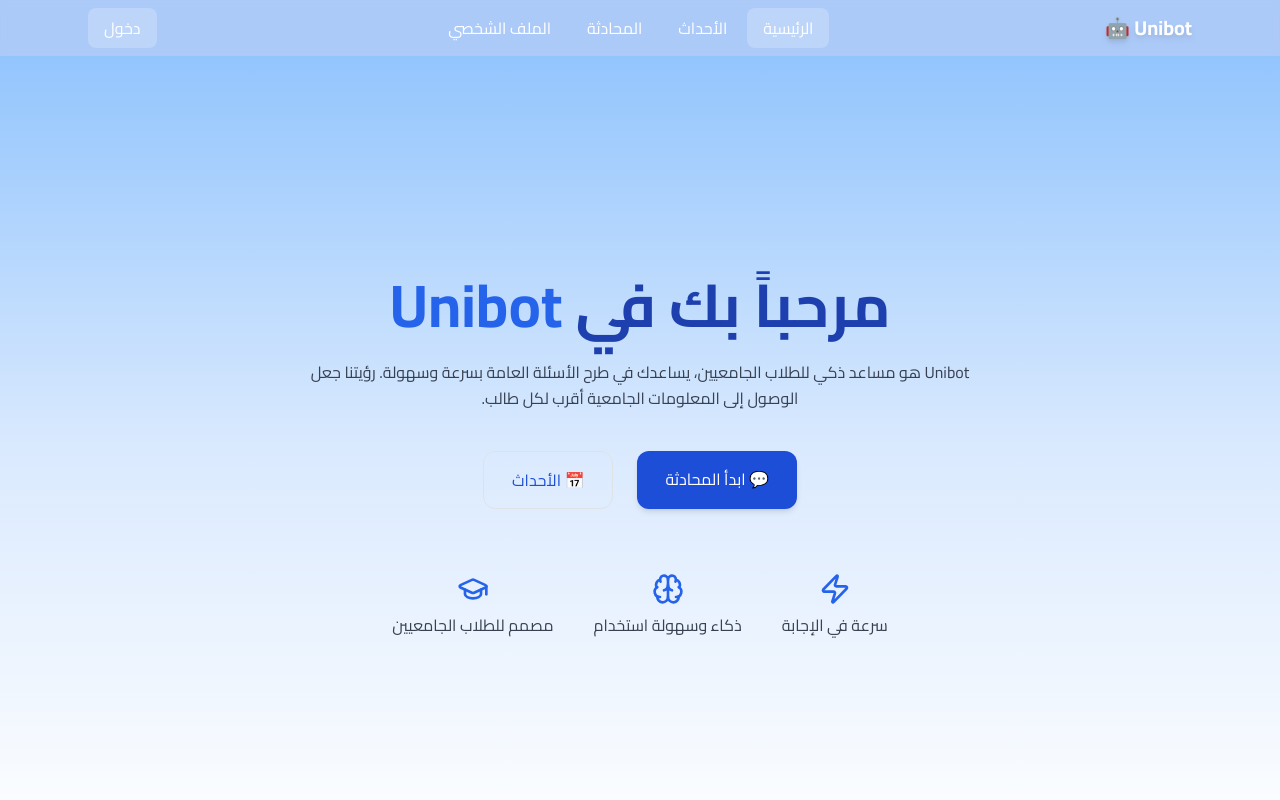
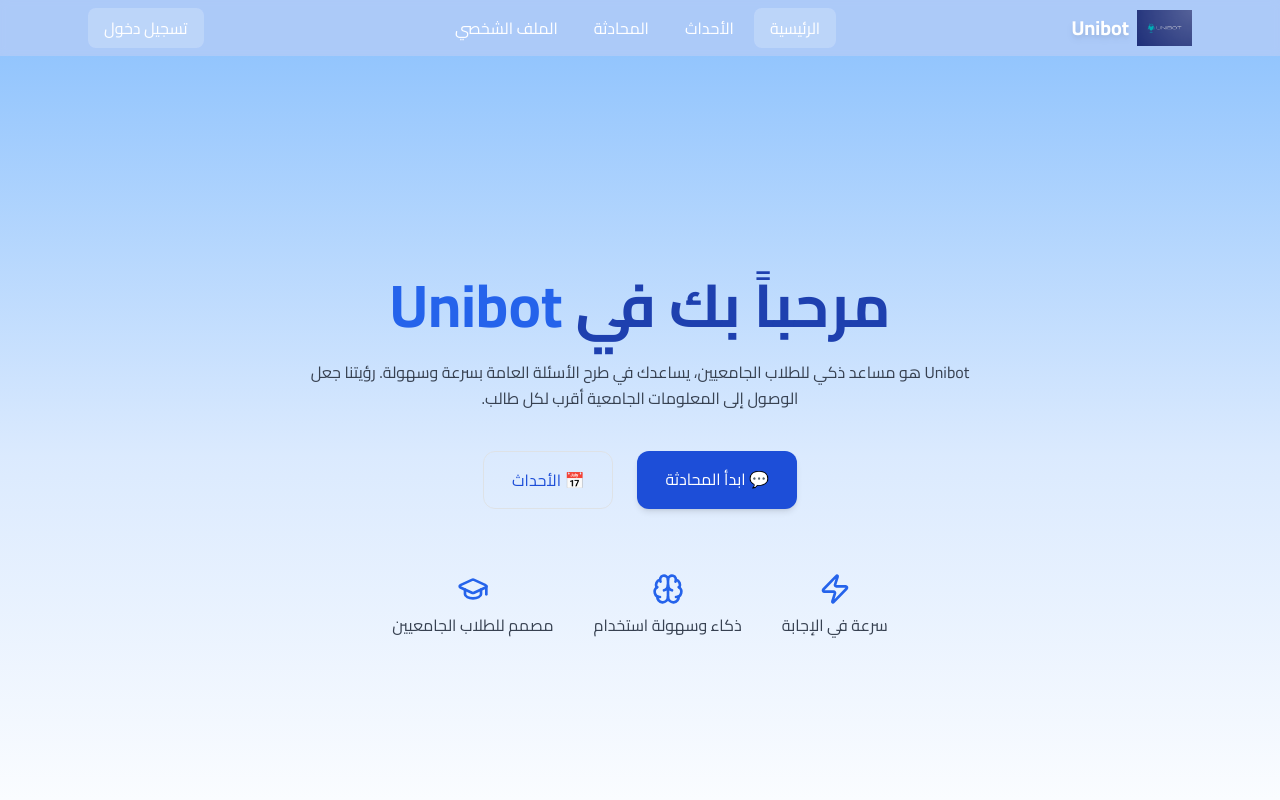
Before and after one commit to M0simi/portfolio, a React (Create React App) app in the folder unibot_project/unibot_frontend/: page / in a window 1280 px wide. Shown: the top 800 px of the page. Built offline with nearby package versions, Linux system fonts and the light colour scheme; a small style sheet from the web is missing.

Commit message:
Update Navbar.js

```diff
--- a/unibot_project/unibot_frontend/src/components/Navbar.js
+++ b/unibot_project/unibot_frontend/src/components/Navbar.js
@@ -1,5 +1,7 @@
 import { useState, useEffect } from "react";
 import { NavLink, Link, useNavigate, useLocation } from "react-router-dom";
+// ✨ مسار اللوقو الجديد
+import logo from "../assets/logo.png";
 
 export default function Navbar() {
   const base = "px-3 py-2 rounded-lg hover:bg-white/10 transition";
@@ -9,11 +11,10 @@
   const location = useLocation();
 
   const [scrolled, setScrolled] = useState(false);
+  const isLanding = location.pathname === "/";
 
   useEffect(() => {
-    const handleScroll = () => {
-      setScrolled(window.scrollY > 30);
-    };
+    const handleScroll = () => setScrolled(window.scrollY > 30);
     window.addEventListener("scroll", handleScroll);
     return () => window.removeEventListener("scroll", handleScroll);
   }, []);
@@ -24,88 +25,69 @@
     window.location.reload();
   };
 
-  const isLanding = location.pathname === "/";
+  // ألوان الخلفية حسب الحالة (صفحة اللاندنق/السكرول)
+  const headerBg = scrolled
+    ? "bg-blue-600/70 backdrop-blur-md shadow-md"
+    : isLanding
+    ? "bg-blue-500/40 backdrop-blur-sm"
+    : "bg-white/80 backdrop-blur-md shadow-sm";
+
+  const textColor = isLanding && !scrolled ? "text-white" : "text-gray-800";
+  const brandTextColor = isLanding && !scrolled ? "text-white" : "text-blue-800";
 
   return (
-    <header
-      className={`sticky top-0 z-50 transition-all duration-300 font-cairo ${
-        scrolled
-          ? "bg-blue-600/70 backdrop-blur-md shadow-md"
-          : isLanding
-          ? "bg-blue-500/40 backdrop-blur-sm"
-          : "bg-white/80 backdrop-blur-md shadow-sm"
-      }`}
-    >
-      <div
-        className={`max-w-6xl mx-auto px-4 sm:px-6 lg:px-8 h-14 flex items-center justify-between ${
-          isLanding ? "text-white" : "text-gray-800"
-        }`}
-      >
-        <Link
-          to="/"
-          className={`text-xl font-bold ${
-            isLanding ? "text-white" : "text-blue-800"
-          } drop-shadow-md hover:opacity-90 transition`}
-        >
-          Unibot 🤖
+    <header className={`sticky top-0 z-50 transition-all duration-300 font-cairo ${headerBg}`}>
+      <div className={`max-w-6xl mx-auto px-4 sm:px-6 lg:px-8 h-14 flex items-center justify-between ${textColor}`}>
+        {/* اللوقو + اسم الموقع */}
+        <Link to="/" className="flex items-center gap-2 hover:opacity-90 transition">
+          <img
+            src={logo}
+            alt="Unibot logo"
+            className="h-8 w-auto object-contain md:h-9"
+            // لو كان اللوقو غامق وحاب تفتحه فوق الخلفية الزرقاء:
+            // style={{ filter: isLanding && !scrolled ? "brightness(100%)" : "none" }}
+          />
+          <span className={`text-xl font-bold drop-shadow-md ${brandTextColor}`}>Unibot</span>
         </Link>
 
+        {/* الروابط */}
         <nav className="flex gap-1">
-          <NavLink
-            to="/"
-            className={({ isActive }) =>
-              `${base} ${isActive ? active : ""}`
-            }
-          >
+          <NavLink to="/" className={({ isActive }) => `${base} ${isActive ? active : ""}`}>
             الرئيسية
           </NavLink>
-          <NavLink
-            to="/events"
-            className={({ isActive }) =>
-              `${base} ${isActive ? active : ""}`
-            }
-          >
+          <NavLink to="/events" className={({ isActive }) => `${base} ${isActive ? active : ""}`}>
             الأحداث
           </NavLink>
-          <NavLink
-            to="/chat"
-            className={({ isActive }) =>
-              `${base} ${isActive ? active : ""}`
-            }
-          >
+          <NavLink to="/chat" className={({ isActive }) => `${base} ${isActive ? active : ""}`}>
             المحادثة
           </NavLink>
-          <NavLink
-            to="/profile"
-            className={({ isActive }) =>
-              `${base} ${isActive ? active : ""}`
-            }
-          >
+          <NavLink to="/profile" className={({ isActive }) => `${base} ${isActive ? active : ""}`}>
             الملف الشخصي
           </NavLink>
         </nav>
 
+        {/* زر الدخول/الخروج */}
         {token ? (
           <button
             onClick={handleLogout}
-            className={`px-3 py-2 rounded-lg ${
-              isLanding
+            className={`px-3 py-2 rounded-lg transition ${
+              isLanding && !scrolled
                 ? "bg-red-500/80 hover:bg-red-600/90 text-white"
                 : "bg-red-600 hover:bg-red-700 text-white"
-            } transition`}
+            }`}
           >
             خروج
           </button>
         ) : (
           <Link
             to="/login"
-            className={`px-3 py-2 rounded-lg ${
-              isLanding
+            className={`px-3 py-2 rounded-lg transition ${
+              isLanding && !scrolled
                 ? "bg-white/20 text-white hover:bg-white/30"
                 : "bg-blue-700 text-white hover:bg-blue-800"
-            } transition`}
+            }`}
           >
-            دخول
+            تسجيل دخول
           </Link>
         )}
       </div>
```
